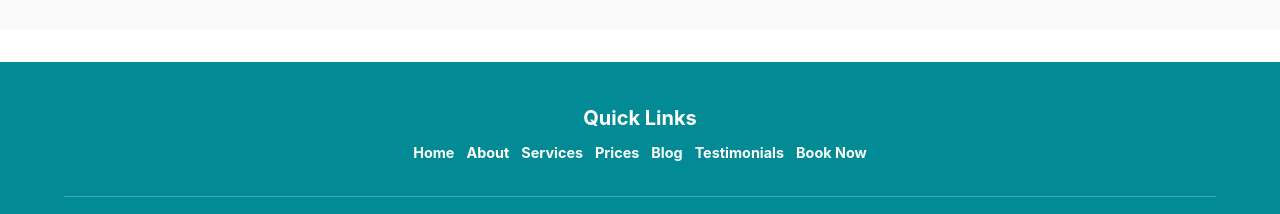
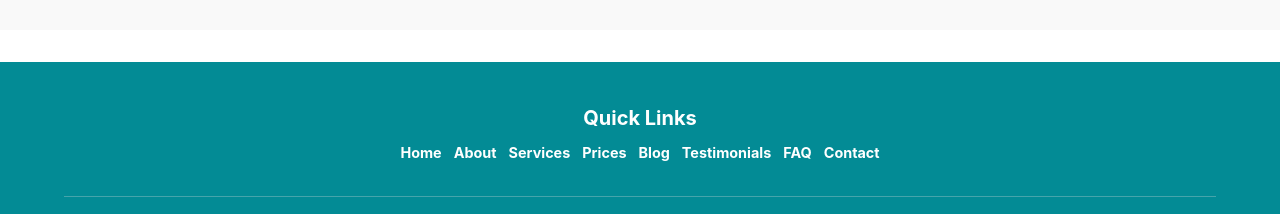
Before and after one commit to crisboxing11/Fluffy, a Next.js app: page / in a window 1280 px wide. Shown: the part 2896-3110 px from the top of the page. Built offline with nearby package versions, Linux system fonts and the light colour scheme.

Commit message:
Remove footer contact section

```diff
--- a/components/Layout/Footer.tsx
+++ b/components/Layout/Footer.tsx
@@ -17,13 +17,20 @@ const Footer = () => {
       <Grid container spacing={4} justifyContent="center" alignItems="flex-start">
 
         {/* Quick Links */}
-        <Grid item xs={12} md={6} textAlign="center">
+        <Grid item xs={12} textAlign="center">
           <Typography variant="h6" fontWeight="bold">Quick Links</Typography>
-          <Stack spacing={1.5} mt={1} direction="row" justifyContent="center">
-            {["Home", "About", "Services", "Prices", "Blog", "Testimonials", "Book Now"].map((item, index) => (
+          <Stack
+            spacing={1.5}
+            mt={1}
+            direction={{ xs: 'column', sm: 'row' }}
+            justifyContent="center"
+            alignItems="center"
+            flexWrap="wrap"
+          >
+            {["Home", "About", "Services", "Prices", "Blog", "Testimonials", "FAQ", "Contact"].map((item, index) => (
               <Link
                 key={index}
-                href={item === "Home" ? "/" : item === "Book Now" ? "/#booking" : `/${item.toLowerCase().replace(" ", "")}`}
+                href={item === "Home" ? "/" : `/${item.toLowerCase()}`}
                 color="inherit"
                 underline="none"
                 sx={{ fontSize: '0.9rem', fontWeight: 'bold', transition: 'color 0.2s', '&:hover': { color: '#A1E0E3' } }}
@@ -33,6 +40,7 @@ const Footer = () => {
             ))}
           </Stack>
         </Grid>
+
 
       </Grid>
 
```
